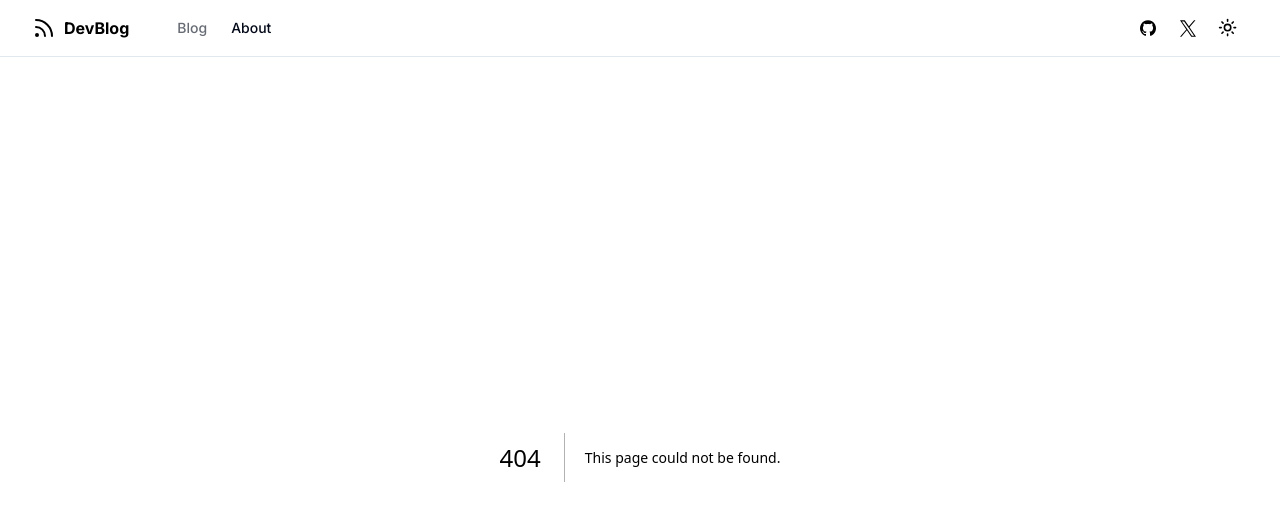
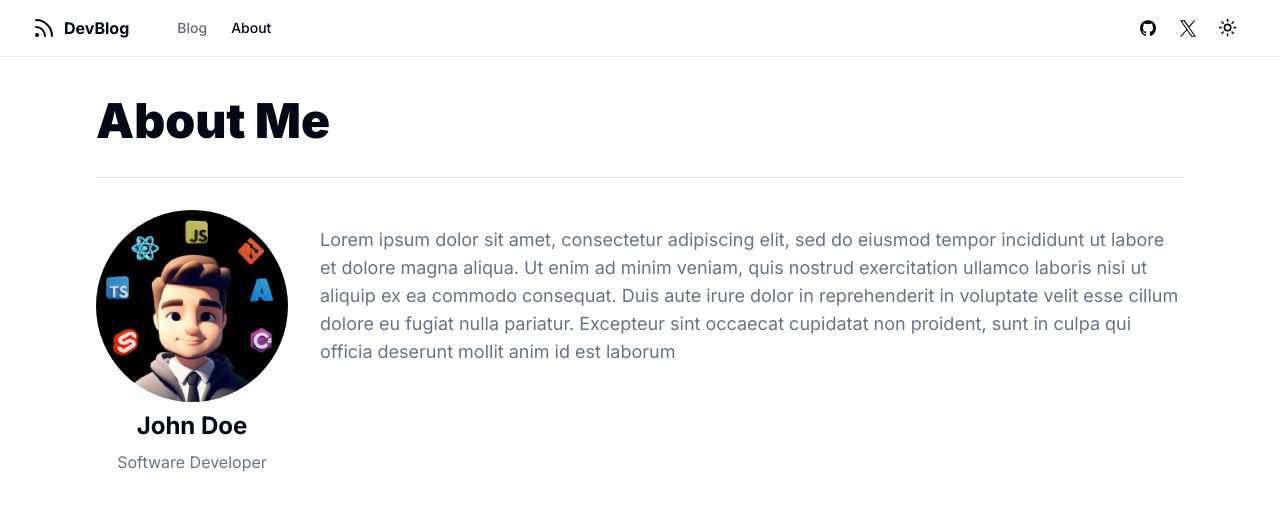
Before and after one commit to reinerttomas/next-blog, a Next.js app: page /about in a window 1280 px wide. Before the commit this address had no page. Shown: the top 520 px of the page. Built offline with nearby package versions, Linux system fonts and the light colour scheme.

Commit message:
Stage 12: About Page

```diff
--- a/package.json
+++ b/package.json
@@ -11,6 +11,7 @@
     "format:fix": "prettier --write --ignore-path .gitignore ."
   },
   "dependencies": {
+    "@radix-ui/react-avatar": "^1.0.4",
     "@radix-ui/react-dialog": "^1.0.5",
     "@radix-ui/react-dropdown-menu": "^2.0.6",
     "@radix-ui/react-slot": "^1.0.2",
--- /dev/null
+++ b/src/app/about/page.tsx
@@ -0,0 +1,41 @@
+import { Avatar, AvatarFallback, AvatarImage } from '@/components/ui/avatar';
+import { siteConfig } from '@/config/site';
+import React from 'react';
+
+export default async function AboutPage() {
+  return (
+    <div className='container max-w-6xl py-6 lg:py-10'>
+      <div className='flex flex-col items-start gap-4 md:flex-row md:justify-between md:gap-8'>
+        <div className='flex-1 space-x-4'>
+          <h1 className='inline-block text-4xl font-black lg:text-5xl'>
+            About Me
+          </h1>
+        </div>
+      </div>
+      <hr className='my-8' />
+      <div className='flex flex-col items-center gap-8 md:flex-row md:items-start'>
+        <div className='flex min-w-48 max-w-48 flex-col gap-2'>
+          <Avatar className='h-48 w-48'>
+            <AvatarImage src='/avatar.png' alt={siteConfig.author} />
+            <AvatarFallback>JC</AvatarFallback>
+          </Avatar>
+          <h2 className='break-words text-center text-2xl font-bold'>
+            {siteConfig.author}
+          </h2>
+          <p className='break-words text-center text-muted-foreground'>
+            Software Developer
+          </p>
+        </div>
+        <p className='py-4 text-lg text-muted-foreground'>
+          Lorem ipsum dolor sit amet, consectetur adipiscing elit, sed do
+          eiusmod tempor incididunt ut labore et dolore magna aliqua. Ut enim ad
+          minim veniam, quis nostrud exercitation ullamco laboris nisi ut
+          aliquip ex ea commodo consequat. Duis aute irure dolor in
+          reprehenderit in voluptate velit esse cillum dolore eu fugiat nulla
+          pariatur. Excepteur sint occaecat cupidatat non proident, sunt in
+          culpa qui officia deserunt mollit anim id est laborum
+        </p>
+      </div>
+    </div>
+  );
+}
--- /dev/null
+++ b/src/components/ui/avatar.tsx
@@ -0,0 +1,50 @@
+"use client"
+
+import * as React from "react"
+import * as AvatarPrimitive from "@radix-ui/react-avatar"
+
+import { cn } from "@/lib/utils"
+
+const Avatar = React.forwardRef<
+  React.ElementRef<typeof AvatarPrimitive.Root>,
+  React.ComponentPropsWithoutRef<typeof AvatarPrimitive.Root>
+>(({ className, ...props }, ref) => (
+  <AvatarPrimitive.Root
+    ref={ref}
+    className={cn(
+      "relative flex h-10 w-10 shrink-0 overflow-hidden rounded-full",
+      className
+    )}
+    {...props}
+  />
+))
+Avatar.displayName = AvatarPrimitive.Root.displayName
+
+const AvatarImage = React.forwardRef<
+  React.ElementRef<typeof AvatarPrimitive.Image>,
+  React.ComponentPropsWithoutRef<typeof AvatarPrimitive.Image>
+>(({ className, ...props }, ref) => (
+  <AvatarPrimitive.Image
+    ref={ref}
+    className={cn("aspect-square h-full w-full", className)}
+    {...props}
+  />
+))
+AvatarImage.displayName = AvatarPrimitive.Image.displayName
+
+const AvatarFallback = React.forwardRef<
+  React.ElementRef<typeof AvatarPrimitive.Fallback>,
+  React.ComponentPropsWithoutRef<typeof AvatarPrimitive.Fallback>
+>(({ className, ...props }, ref) => (
+  <AvatarPrimitive.Fallback
+    ref={ref}
+    className={cn(
+      "flex h-full w-full items-center justify-center rounded-full bg-muted",
+      className
+    )}
+    {...props}
+  />
+))
+AvatarFallback.displayName = AvatarPrimitive.Fallback.displayName
+
+export { Avatar, AvatarImage, AvatarFallback }
```
Also changed, not shown: public/avatar.png (added), 1 other file (tests, documents, lock files or other folders).
